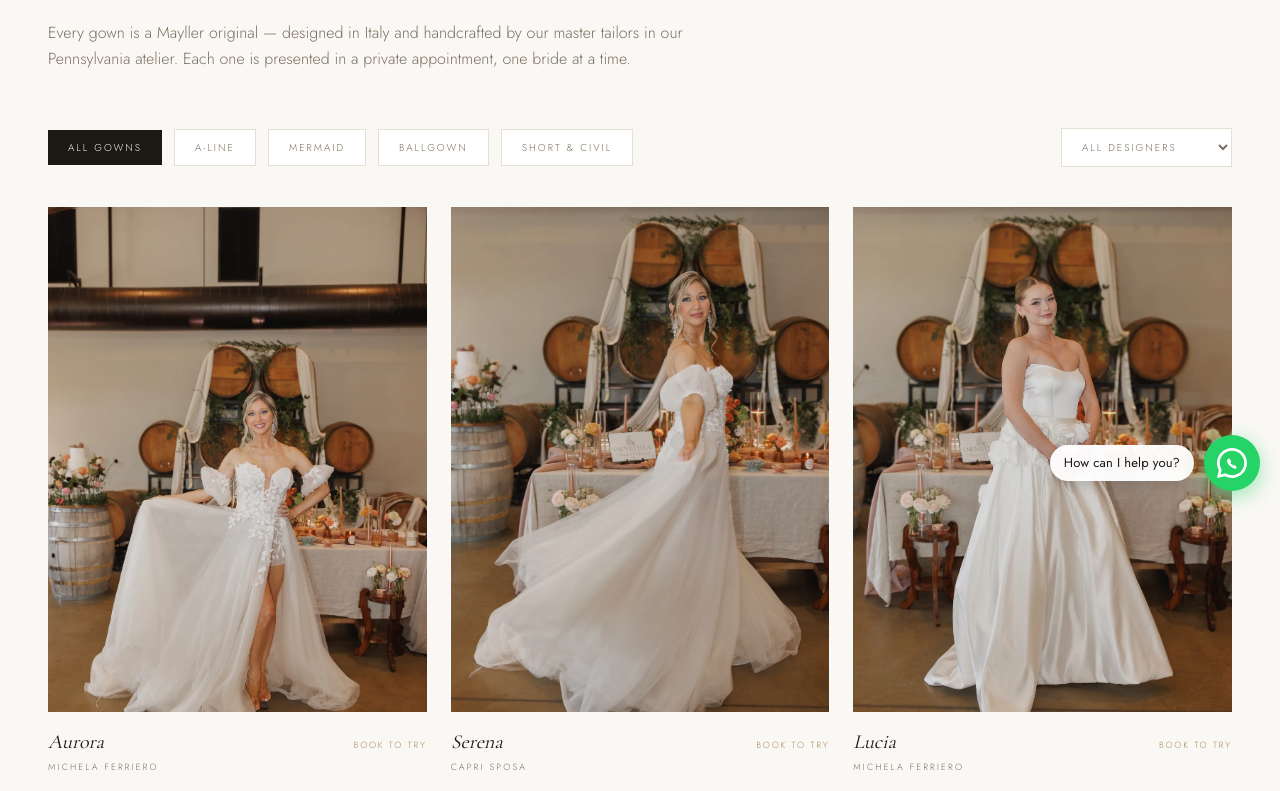
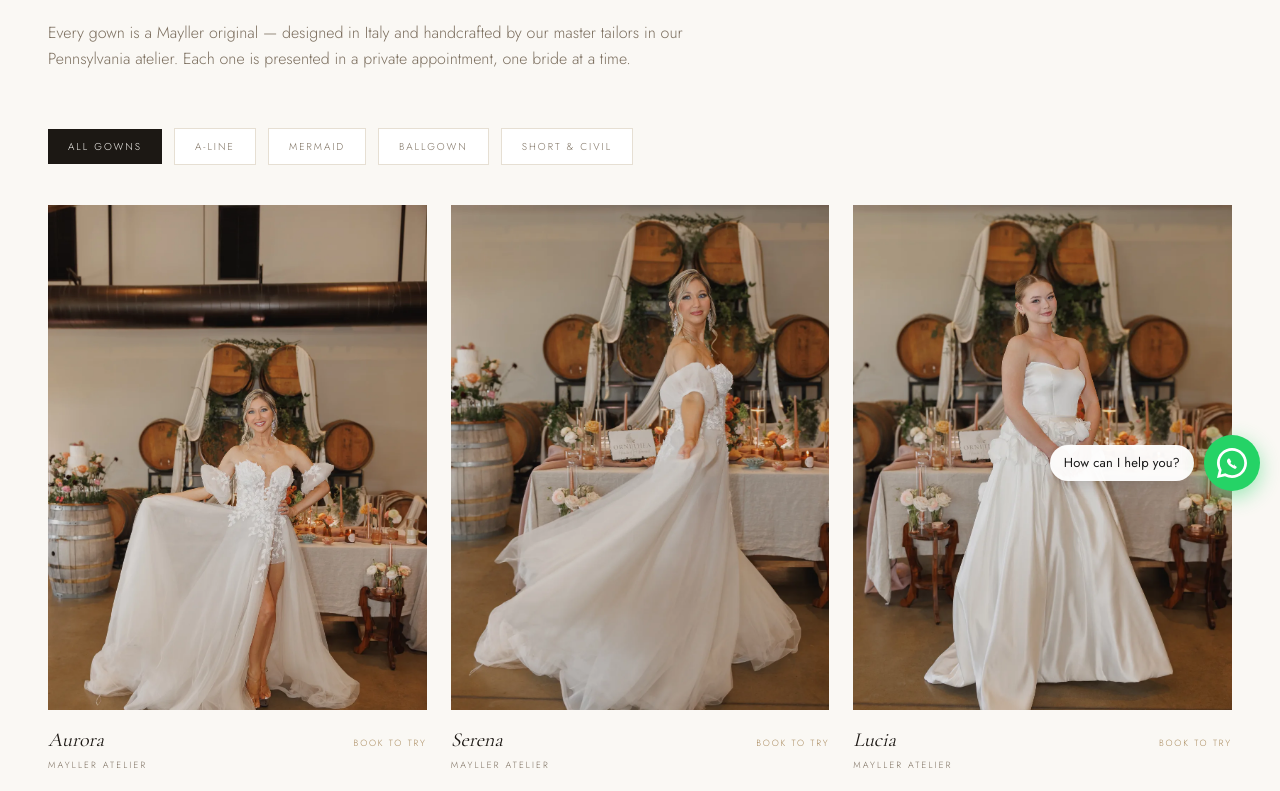
Before and after one commit to ulisse2025/mayller-bridal, a Next.js app in the folder pronovias/: page /collection in a window 1280 px wide. Shown: the part 289-1080 px from the top of the page. Built offline with nearby package versions, Linux system fonts and the light colour scheme.

Commit message:
Update gown designer names to Mayller Atelier

```diff
--- a/pronovias/src/components/collection/collection-gallery.tsx
+++ b/pronovias/src/components/collection/collection-gallery.tsx
@@ -16,24 +16,25 @@ type Gown = {
 
 /**
  * Catalogo curato — foto reali in /public/images.
+ * Tutti gli abiti sono produzione Mayller (etichetta "Mayller Atelier").
  * Per aggiungere/correggere un abito basta modificare questa lista
- * (nome, designer e silhouette sono editoriali).
+ * (nome e silhouette sono editoriali).
  * Le foto caricate dal pannello /admin (sezione "collection") vengono
  * AGGIUNTE in coda automaticamente.
  */
 const GOWNS: Gown[] = [
-  { id: 'g01', url: '/images/gallery-01.webp', name: 'Aurora', designer: 'Michela Ferriero', silhouette: 'a-line' },
-  { id: 'g02', url: '/images/gallery-02.webp', name: 'Serena', designer: 'Capri Sposa', silhouette: 'mermaid' },
-  { id: 'g03', url: '/images/gallery-03.webp', name: 'Lucia', designer: 'Michela Ferriero', silhouette: 'a-line' },
-  { id: 'g04', url: '/images/gallery-04.webp', name: 'Bianca', designer: 'Vela', silhouette: 'ballgown' },
-  { id: 'g05', url: '/images/gallery-05.webp', name: 'Chiara', designer: 'Capri Sposa', silhouette: 'mermaid' },
-  { id: 'g06', url: '/images/gallery-06.webp', name: 'Vittoria', designer: 'Michela Ferriero', silhouette: 'a-line' },
-  { id: 'g07', url: '/images/gallery-07.webp', name: 'Elena', designer: 'Vela', silhouette: 'a-line' },
-  { id: 'g08', url: '/images/gallery-08.webp', name: 'Sofia', designer: 'Capri Sposa', silhouette: 'mermaid' },
-  { id: 'g09', url: '/images/gallery-09.webp', name: 'Giulia', designer: 'Michela Ferriero', silhouette: 'ballgown' },
-  { id: 'g10', url: '/images/gallery-10.webp', name: 'Alba', designer: 'Vela', silhouette: 'short' },
-  { id: 'g11', url: '/images/gallery-11.webp', name: 'Regina', designer: 'Michela Ferriero', silhouette: 'ballgown' },
-  { id: 'g12', url: '/images/gallery-12.webp', name: 'Stella', designer: 'Capri Sposa', silhouette: 'a-line' },
+  { id: 'g01', url: '/images/gallery-01.webp', name: 'Aurora', designer: 'Mayller Atelier', silhouette: 'a-line' },
+  { id: 'g02', url: '/images/gallery-02.webp', name: 'Serena', designer: 'Mayller Atelier', silhouette: 'mermaid' },
+  { id: 'g03', url: '/images/gallery-03.webp', name: 'Lucia', designer: 'Mayller Atelier', silhouette: 'a-line' },
+  { id: 'g04', url: '/images/gallery-04.webp', name: 'Bianca', designer: 'Mayller Atelier', silhouette: 'ballgown' },
+  { id: 'g05', url: '/images/gallery-05.webp', name: 'Chiara', designer: 'Mayller Atelier', silhouette: 'mermaid' },
+  { id: 'g06', url: '/images/gallery-06.webp', name: 'Vittoria', designer: 'Mayller Atelier', silhouette: 'a-line' },
+  { id: 'g07', url: '/images/gallery-07.webp', name: 'Elena', designer: 'Mayller Atelier', silhouette: 'a-line' },
+  { id: 'g08', url: '/images/gallery-08.webp', name: 'Sofia', designer: 'Mayller Atelier', silhouette: 'mermaid' },
+  { id: 'g09', url: '/images/gallery-09.webp', name: 'Giulia', designer: 'Mayller Atelier', silhouette: 'ballgown' },
+  { id: 'g10', url: '/images/gallery-10.webp', name: 'Alba', designer: 'Mayller Atelier', silhouette: 'short' },
+  { id: 'g11', url: '/images/gallery-11.webp', name: 'Regina', designer: 'Mayller Atelier', silhouette: 'ballgown' },
+  { id: 'g12', url: '/images/gallery-12.webp', name: 'Stella', designer: 'Mayller Atelier', silhouette: 'a-line' },
 ]
 
 const FILTERS: { value: Filter; label: string }[] = [
@@ -44,11 +45,8 @@ const FILTERS: { value: Filter; label: string }[] = [
   { value: 'short', label: 'Short & Civil' },
 ]
 
-const DESIGNERS = ['All Designers', 'Michela Ferriero', 'Capri Sposa', 'Vela']
-
 export function CollectionGallery() {
   const [silhouette, setSilhouette] = useState<Filter>('all')
-  const [designer, setDesigner] = useState('All Designers')
   const [extra, setExtra] = useState<Gown[]>([])
   const [lightbox, setLightbox] = useState<Gown | null>(null)
 
@@ -74,11 +72,9 @@ export function CollectionGallery() {
 
   const gowns = useMemo(() => {
     return [...GOWNS, ...extra].filter(
-      (g) =>
-        (silhouette === 'all' || g.silhouette === silhouette) &&
-        (designer === 'All Designers' || g.designer === designer),
+      (g) => silhouette === 'all' || g.silhouette === silhouette,
     )
-  }, [silhouette, designer, extra])
+  }, [silhouette, extra])
 
   return (
     <section className="mx-auto max-w-7xl px-6 pb-24 lg:px-12">
@@ -98,16 +94,6 @@ export function CollectionGallery() {
             {f.label}
           </button>
         ))}
-        <select
-          value={designer}
-          onChange={(e) => setDesigner(e.target.value)}
-          aria-label="Filter by designer"
-          className="ml-auto border border-line bg-white px-4 py-2.5 text-[10px] uppercase tracking-[0.2em] text-taupe"
-        >
-          {DESIGNERS.map((d) => (
-            <option key={d}>{d}</option>
-          ))}
-        </select>
       </div>
 
       {/* Grid */}
@@ -122,7 +108,7 @@ export function CollectionGallery() {
             >
               <Image
                 src={g.url}
-                alt={`${g.name} — ${g.silhouette} wedding dress by ${g.designer} at Mayller Bridal, Pennsylvania`}
+                alt={`${g.name} — ${g.silhouette} wedding dress designed and made by Mayller, Pennsylvania`}
                 fill
                 sizes="(max-width: 768px) 50vw, 33vw"
                 quality={75}
```
